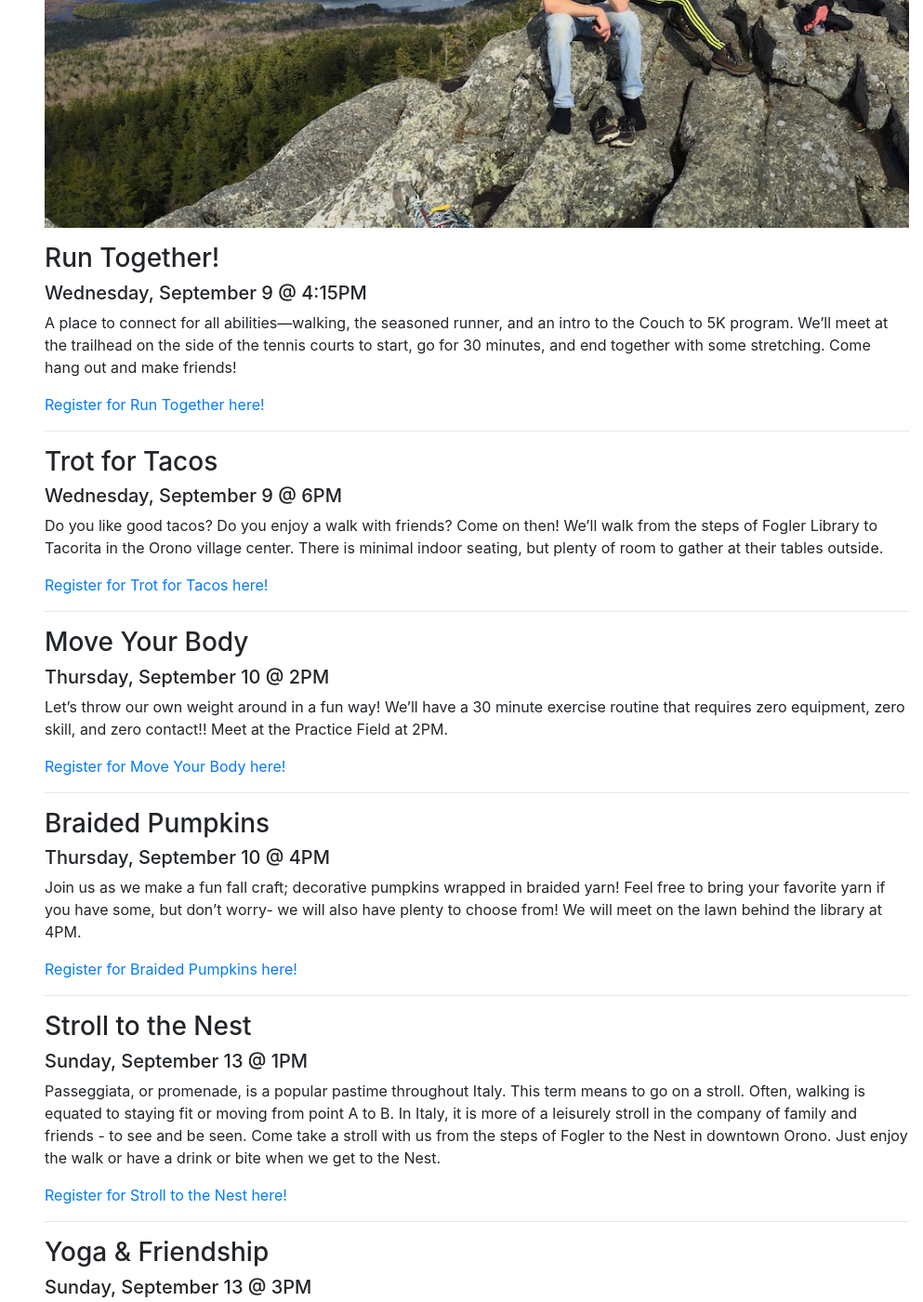
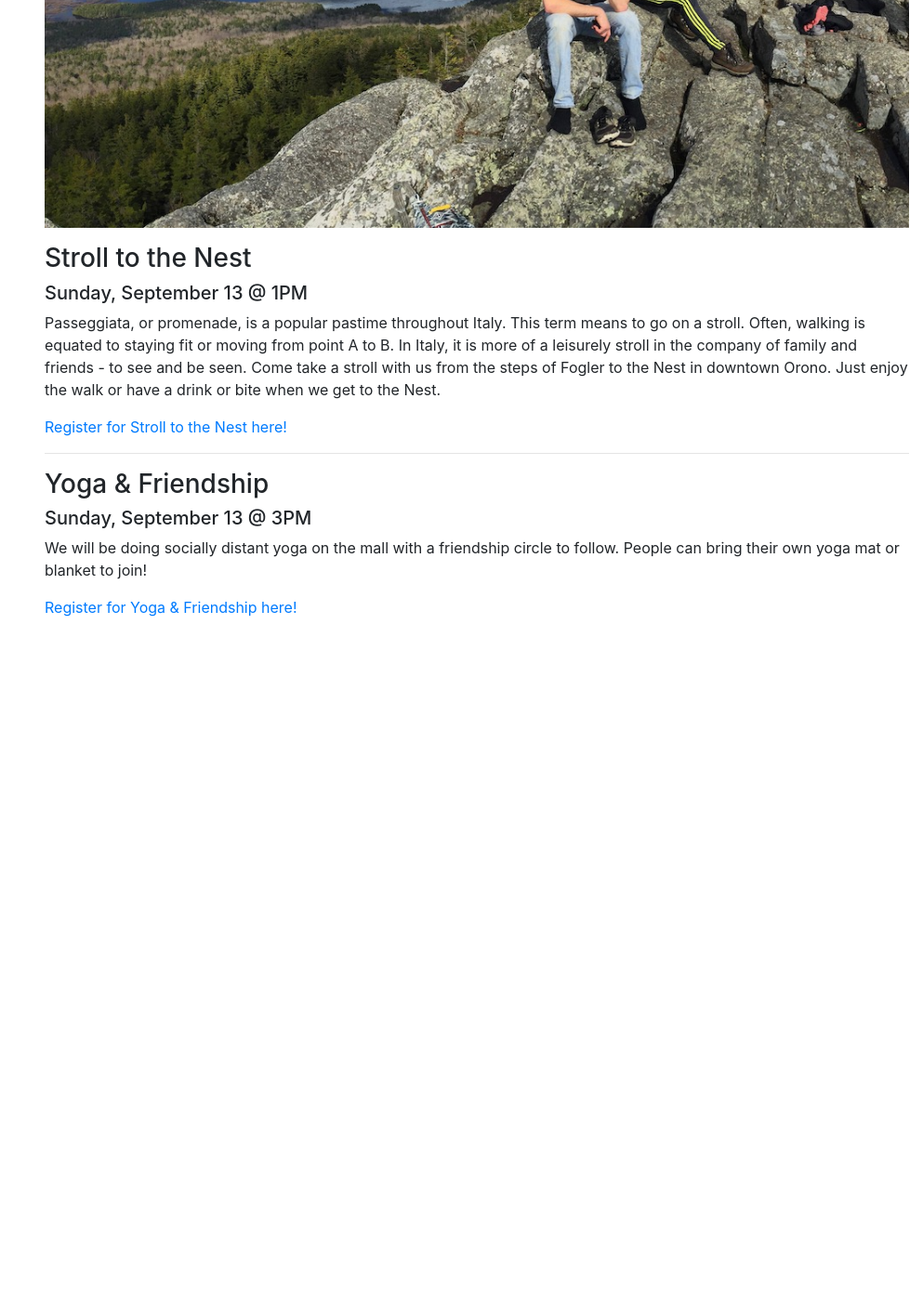
Before and after one commit to mainechialpha/mainechialpha.github.io, a Jekyll site: the page built from activities.md, in a window 1280 px wide and 1400 px high, scrolled down 557 px. Shown: the whole window at 93% size, without its empty margins (287-1280 px from the left). Built offline with Jekyll 4.4.1, drawn with Linux system fonts in a browser that asks for light colours; nearby versions of some CDN libraries; some web fonts are replaced; after the commit the page ends 1238 px from its top, so only the background shows below that.

Commit message:
Update activities.md

```diff
--- a/activities.md
+++ b/activities.md
@@ -9,46 +9,6 @@ permalink: /activities/
 We are so excited to be back on campus again--here are some of our upcoming events! Scroll down, read all about them, and grab your spot by registering below!
 
 <img src="{{ site.url }}/images/and-more.jpg" class="img-fluid" alt="MAINE CHI ALPHA">
-
-### Run Together!
-
-##### Wednesday, September 9 @ 4:15PM
-
-A place to connect for all abilities—walking, the seasoned runner, and an intro to the Couch to 5K program. We'll meet at the trailhead on the side of the tennis courts to start, go for 30 minutes, and end together with some stretching. Come hang out and make friends!
-
-[Register for Run Together here!](https://forms.gle/4pogUNseAjW4Zr3x5)
-
-***
-
-### Trot for Tacos
-
-##### Wednesday, September 9 @ 6PM
-
-Do you like good tacos? Do you enjoy a walk with friends? Come on then! We'll walk from the steps of Fogler Library to Tacorita in the Orono village center. There is minimal indoor seating, but plenty of room to gather at their tables outside.
-
-[Register for Trot for Tacos here!](https://forms.gle/ZKcovVVzp673H4c68)
-
-***
-
-### Move Your Body
-
-##### Thursday, September 10 @ 2PM
-
-Let’s throw our own weight around in a fun way! We’ll have a 30 minute exercise routine that requires zero equipment, zero skill, and zero contact!! Meet at the Practice Field at 2PM.
-
-[Register for Move Your Body here!](https://forms.gle/f79Kj2ERuAxqTuhr9)
-
-***
-
-### Braided Pumpkins
-
-##### Thursday, September 10 @ 4PM
-
-Join us as we make a fun fall craft; decorative pumpkins wrapped in braided yarn! Feel free to bring your favorite yarn if you have some, but don’t worry- we will also have plenty to choose from! We will meet on the lawn behind the library at 4PM.
-
-[Register for Braided Pumpkins here!](https://forms.gle/ngZWYfdsSKeEc6ni7)
-
-***
 
 ### Stroll to the Nest
 
```
